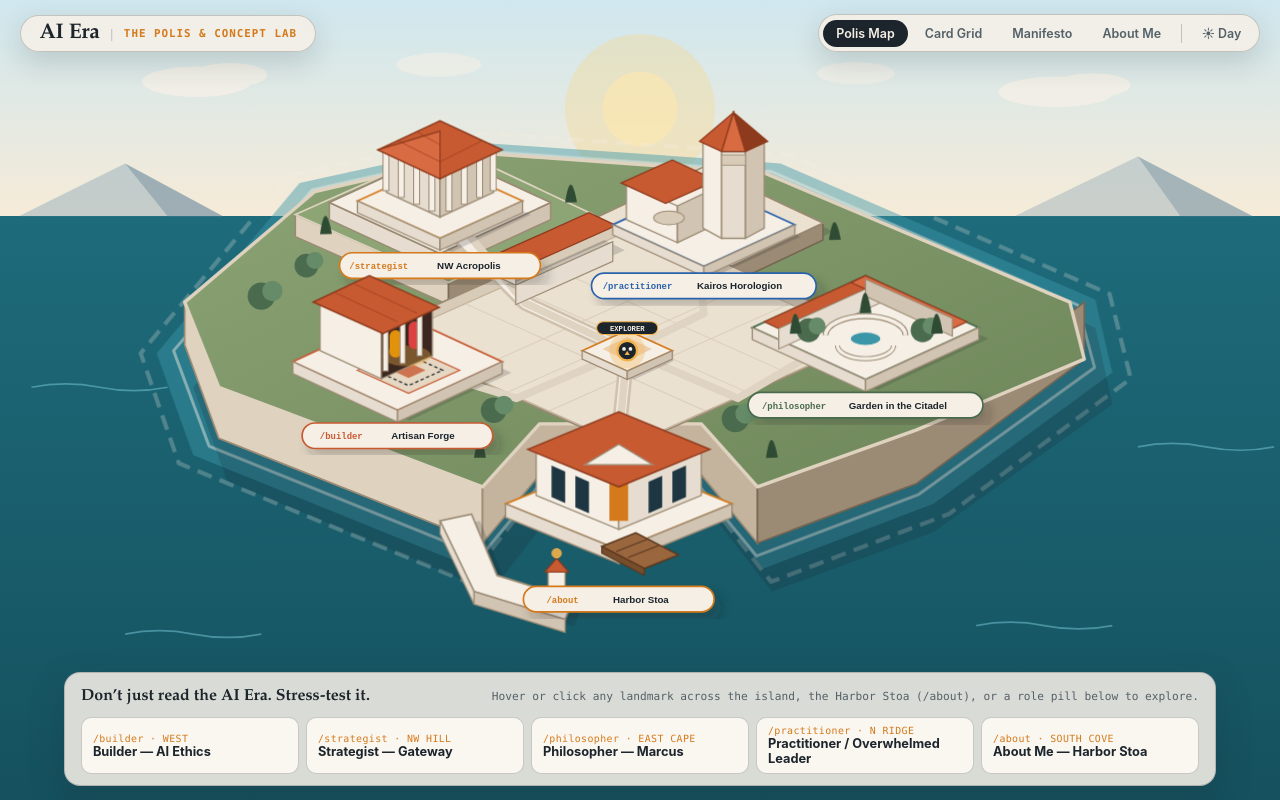
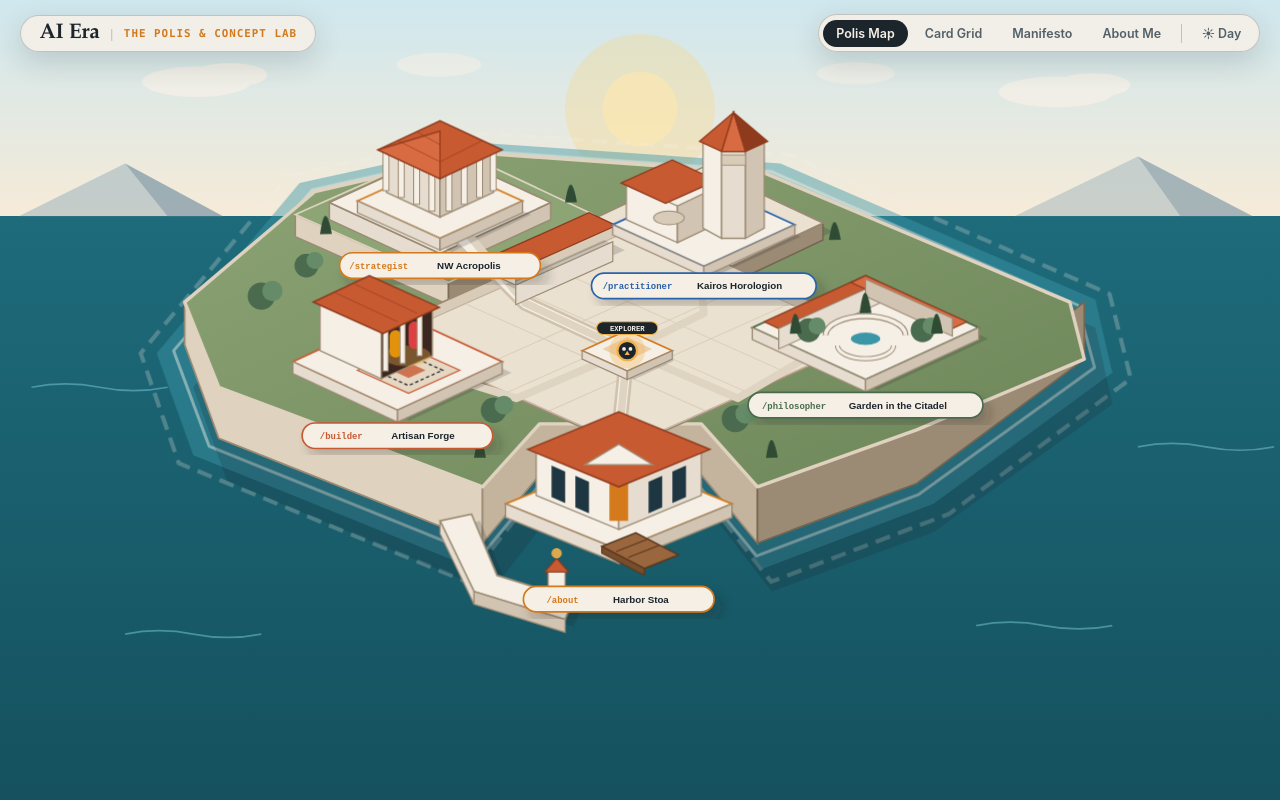
Before and after one commit to nklassen-app/kairos-public-profile, a plain HTML site: page ai-era/index.html in a window 1280 px wide. Drawn offline with Linux system fonts and the light colour scheme.

Commit message:
AI-era Polis: remove bottom dock bar for unobstructed full-viewport island stage

```diff
--- a/ai-era/index.html
+++ b/ai-era/index.html
@@ -399,7 +399,7 @@
     position: absolute;
     top: 4.5rem;
     right: 1.25rem;
-    bottom: 6.8rem;
+    bottom: 1.25rem;
     width: min(26.5rem, calc(100vw - 2.5rem));
     background: var(--surface);
     backdrop-filter: blur(18px);
@@ -1464,41 +1464,6 @@
           </div>
         </div>
       </aside>
-
-      <!-- ── Floating Bottom Quick-Select Role Dock ── -->
-      <div class="floating-bottom-dock">
-        <div class="dock-card" aria-label="Role and landmark quick-select dock">
-          <div class="dock-top-row">
-            <h1 class="dock-headline">Don’t just read the AI Era. Stress-test it.</h1>
-            <p id="router-telemetry-readout" class="dock-sub">
-              Hover or click any landmark across the island, the Harbor Stoa (/about), or a role pill below to explore.
-            </p>
-          </div>
-
-          <div class="role-grid">
-            <button type="button" class="role-btn" data-role-select="builder" aria-pressed="false">
-              <span class="role-btn-code">/builder · WEST</span>
-              <span class="role-btn-title">Builder — AI Ethics</span>
-            </button>
-            <button type="button" class="role-btn" data-role-select="strategist" aria-pressed="false">
-              <span class="role-btn-code">/strategist · NW HILL</span>
-              <span class="role-btn-title">Strategist — Gateway</span>
-            </button>
-            <button type="button" class="role-btn" data-role-select="philosopher" aria-pressed="false">
-              <span class="role-btn-code">/philosopher · EAST CAPE</span>
-              <span class="role-btn-title">Philosopher — Marcus</span>
-            </button>
-            <button type="button" class="role-btn" data-role-select="leader" aria-pressed="false">
-              <span class="role-btn-code">/practitioner · N RIDGE</span>
-              <span class="role-btn-title">Practitioner / Overwhelmed Leader</span>
-            </button>
-            <button type="button" class="role-btn" data-visit-building="HARBOR" aria-pressed="false">
-              <span class="role-btn-code">/about · SOUTH COVE</span>
-              <span class="role-btn-title">About Me — Harbor Stoa</span>
-            </button>
-          </div>
-        </div>
-      </div>
     </section>
 
     <!-- ── SUBVIEW 2: CLASSIC BENTO CARD GRID ── -->
```
Also changed, not shown: 1 other file.
